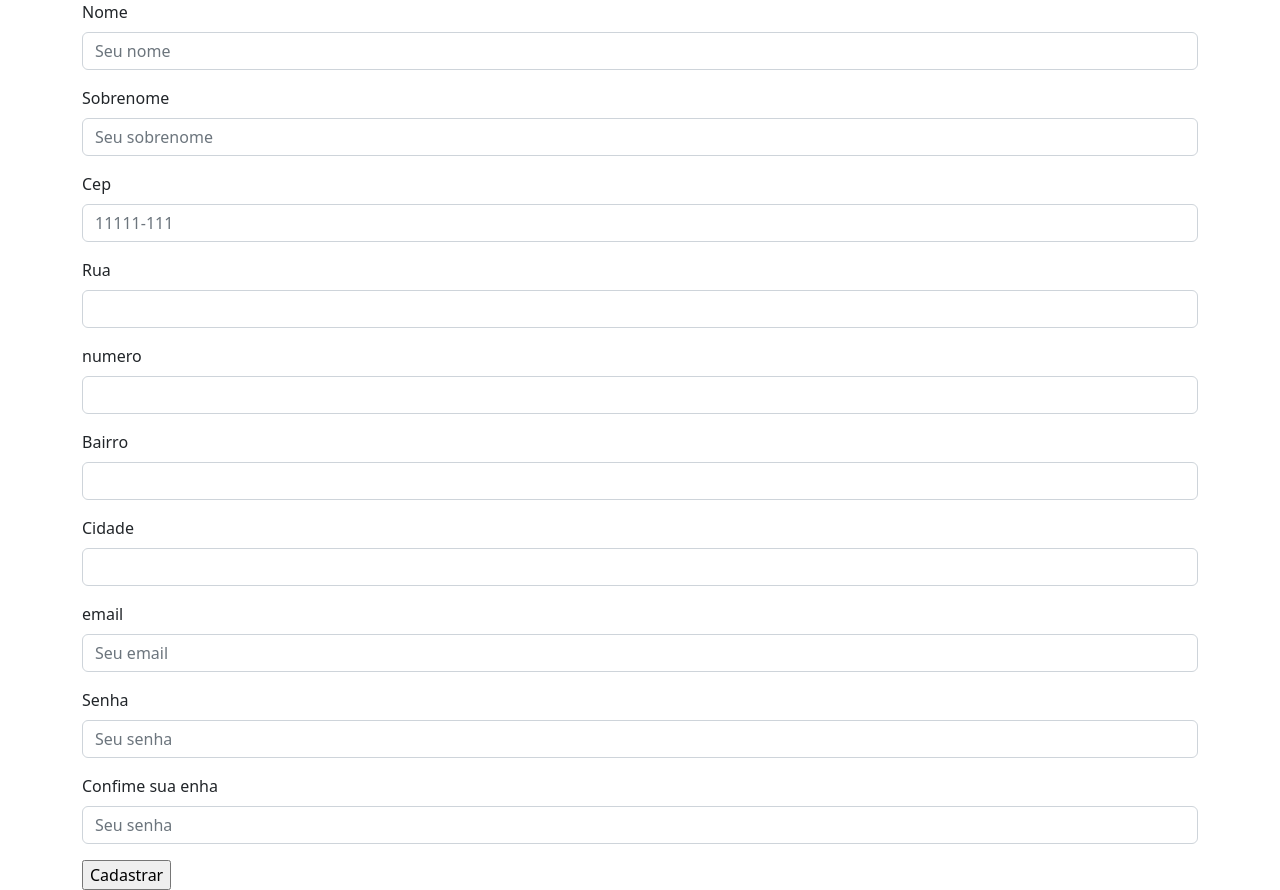
After one commit to Gabriel-Yuki/ilha-das-rabanadas, a PHP site: template app/Views/Login/Cadastro.php in a window 1280 px wide. The commit adds this page. Run offline with PHP 8.4, Linux system fonts and the light colour scheme; the template is opened without the code that fills it, so the values that code supplies are empty.

Commit message:
fiz o cadastro dos clientes

```diff
--- a/app/Controllers/Produto.php
+++ b/app/Controllers/Produto.php
@@ -19,7 +19,7 @@ class Produto
 
 
         $this->dados['produtos'] = $this->produtoModel->listar(); //chamando todos os itens do db
-        $carregarView = new \Core\ConfigView("Produto/listarProdutos", $this->dados);
+        $carregarView = new \Core\ConfigView("Produto/Cardapio", $this->dados);
         $carregarView->renderizar();
     }
     public function insert()
--- /dev/null
+++ b/app/Views/Login/Cadastro.php
@@ -0,0 +1,96 @@
+<!DOCTYPE html>
+<html lang="en">
+
+<head>
+  <meta charset="UTF-8">
+  <meta http-equiv="X-UA-Compatible" content="IE=edge">
+  <meta name="viewport" content="width=device-width, initial-scale=1.0">
+  <title>Document</title>
+</head>
+
+<body>
+  <!doctype html>
+  <html lang="en">
+
+  <head>
+    <title>Title</title>
+    <!-- Required meta tags -->
+    <meta charset="utf-8">
+    <meta name="viewport" content="width=device-width, initial-scale=1, shrink-to-fit=no">
+
+    <!-- Bootstrap CSS v5.2.1 -->
+    <link href="https://cdn.jsdelivr.net/npm/bootstrap@5.2.1/dist/css/bootstrap.min.css" rel="stylesheet" integrity="sha384-iYQeCzEYFbKjA/T2uDLTpkwGzCiq6soy8tYaI1GyVh/UjpbCx/TYkiZhlZB6+fzT" crossorigin="anonymous">
+
+  </head>
+
+  <body>
+    <header>
+      <!-- place navbar here -->
+    </header>
+    <main>
+      <div class="container">
+        <form action="insert" method="POST">
+          <div class="mb-3">
+            <label for="nome" class="form-label">Nome</label>
+            <input type="text" name="nome" id="nome" class="form-control" placeholder="Seu nome" aria-describedby="helpId">
+          </div>
+          <div class="mb-3">
+            <label for="sobrenome" class="form-label">Sobrenome</label>
+            <input type="text" name="sobrenome" id="sobrenome" class="form-control" placeholder="Seu sobrenome" aria-describedby="helpId">
+          </div>
+          <div class="mb-3">
+            <label for="cep" class="form-label">Cep</label>
+            <input type="text" name="cep" id="cep" class="form-control" placeholder="11111-111" aria-describedby="helpId">
+          </div>
+          <div class="mb-3">
+            <label for="rua" class="form-label">Rua</label>
+            <input type="text" name="rua" id="rua" class="form-control" placeholder="" aria-describedby="helpId">
+          </div>
+          <div class="mb-3">
+            <label for="numero" class="form-label">numero</label>
+            <input type="text" name="numero" id="numero" class="form-control" placeholder="" aria-describedby="helpId">
+
+          </div>
+          <div class="mb-3">
+            <label for="bairro" class="form-label">Bairro</label>
+            <input type="text" name="bairro" id="bairro" class="form-control" placeholder="" aria-describedby="helpId">
+          </div>
+          <div class="mb-3">
+            <label for="cidade" class="form-label">Cidade</label>
+            <input type="text" name="cidade" id="cidade" class="form-control" placeholder="" aria-describedby="helpId">
+          </div>
+          <div class="mb-3">
+            <label for="email" class="form-label">email</label>
+            <input type="email" name="email" id="email" class="form-control" placeholder="Seu email" aria-describedby="helpId">
+          </div>
+          <div class="mb-3">
+            <label for="senha" class="form-label"> Senha</label>
+            <input type="password" name="senha" id="senha" class="form-control" placeholder="Seu senha" aria-describedby="helpId">
+          </div>
+          <div class="mb-3">
+            <label for="senha" class="form-label">Confime sua enha</label>
+            <input type="password" name="senha" id="senha" class="form-control" placeholder="Seu senha" aria-describedby="helpId">
+          </div>
+          <input type="submit" value="Cadastrar">
+
+        </form>
+      </div>
+
+      </div>
+    </main>
+    <footer>
+      <!-- place footer here -->
+    </footer>
+    <!-- Bootstrap JavaScript Libraries -->
+    <script src="https://cdn.jsdelivr.net/npm/@popperjs/core@2.11.6/dist/umd/popper.min.js" integrity="sha384-oBqDVmMz9ATKxIep9tiCxS/Z9fNfEXiDAYTujMAeBAsjFuCZSmKbSSUnQlmh/jp3" crossorigin="anonymous">
+    </script>
+
+    <script src="https://cdn.jsdelivr.net/npm/bootstrap@5.2.1/dist/js/bootstrap.min.js" integrity="sha384-7VPbUDkoPSGFnVtYi0QogXtr74QeVeeIs99Qfg5YCF+TidwNdjvaKZX19NZ/e6oz" crossorigin="anonymous">
+    </script>
+  </body>
+
+  </html>
+
+</body>
+
+</html>
--- a/app/Views/login/login.php
+++ b/app/Views/login/login.php
@@ -1,4 +1,4 @@
-<form method="POST" action="index">
+<form method="POST" >
   <div class="mb-3">
     <label for="email" class="form-label">Email</label>
     <input type="email" class="form-control" name="email" id="email" placeholder="abc@mail.com">
@@ -8,7 +8,7 @@
     <input type="password" class="form-control" name="password" id="password" placeholder="password">
   </div>
   <p>Esqueceu a senha?</p>
-  <input class="btn btn-success" type="submit" value="Entrar" name="SendLogin">
-  <a href="/"><button class="btn btn-warning"  value="Cadastrar" name="cadastro"></a>
+  <a href="./index"><input class="btn btn-success" type="submit" value="Entrar" name="SendLogin"></a>
 
+  <a href="./cadastrar"><button>Cadastrar</button></a>
 </form>
```
Also changed, not shown: app/Controllers/Cliente.php (+0 -16 lines), app/Controllers/Login.php (+35 -7 lines), app/Models/ClienteModel.php (+30 -2 lines), app/Views/Produto/Cardapio.php (renamed from app/Views/Produto/listarProdutos.php), app/Views/Produto/Produtos.php (added).
